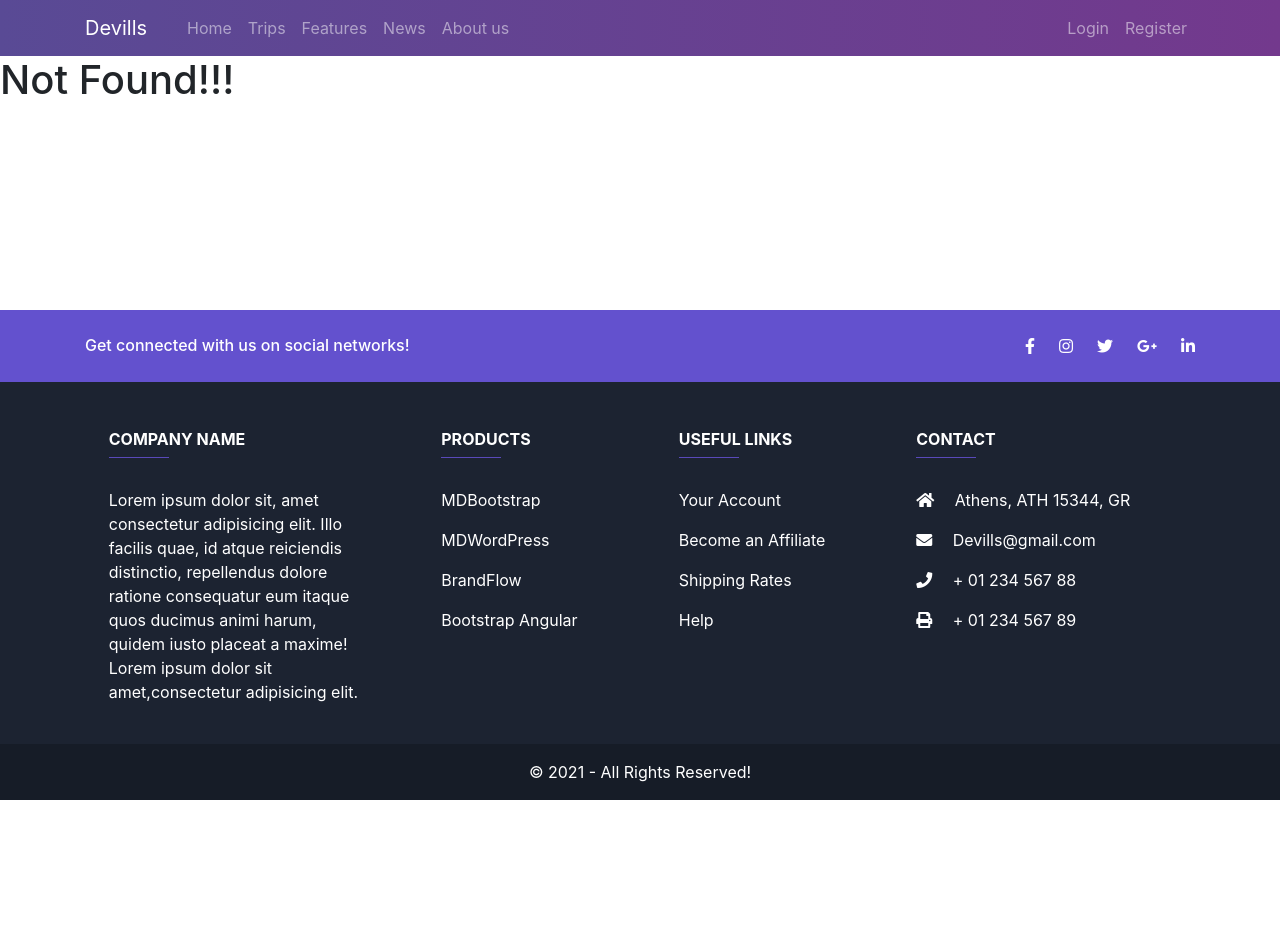
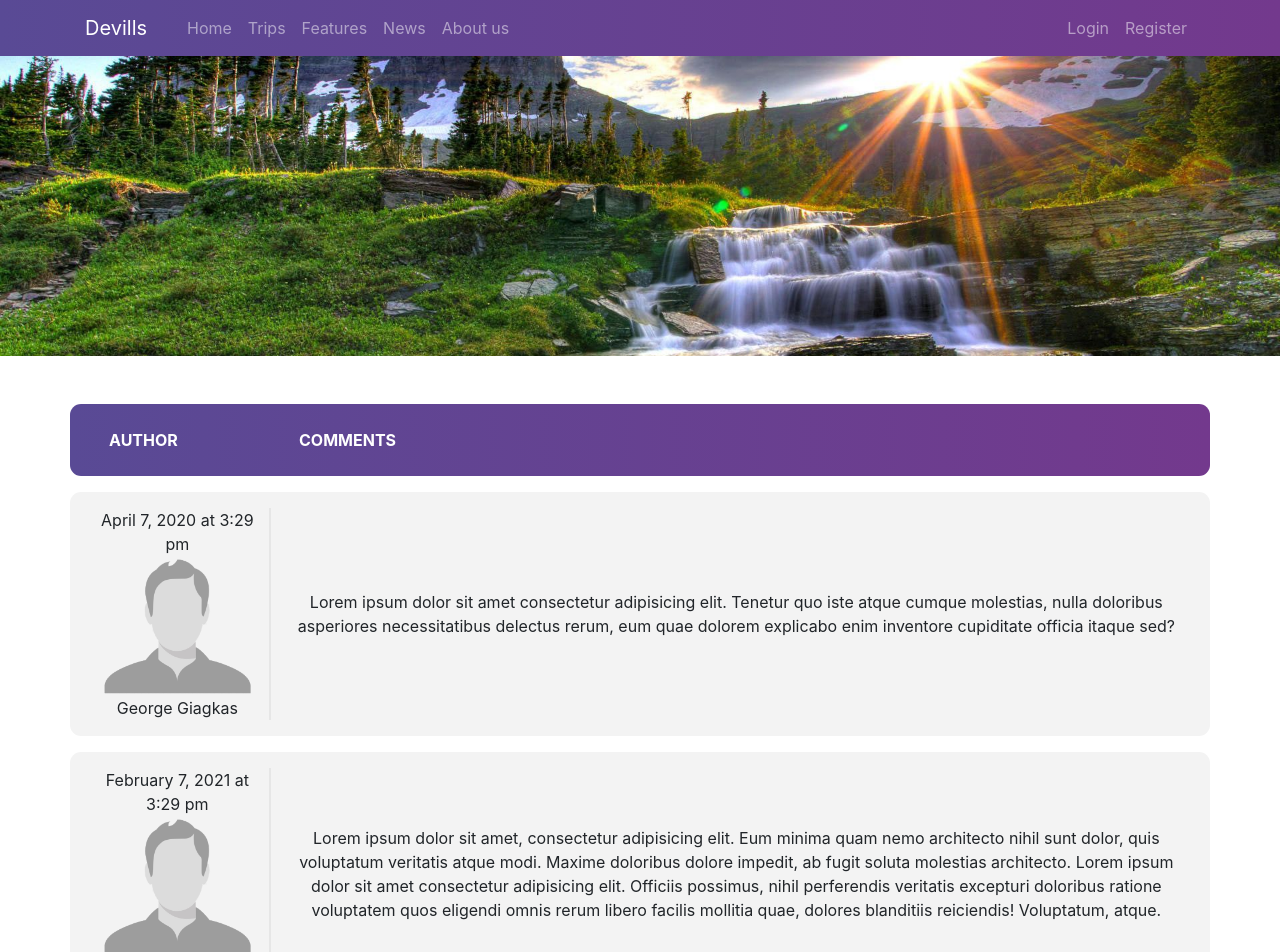
Before and after one commit to stergiosgk86/Forum-React, a React (Create React App) app: page /comments in a window 1280 px wide. Shown: the top 952 px of the page. Before the commit the page ends 800 px from the top, so only its background shows below. Built offline with nearby package versions, Linux system fonts and the light colour scheme.

Commit message:
Basic setup for Posts and Comments page

```diff
--- a/package.json
+++ b/package.json
@@ -6,6 +6,7 @@
     "@testing-library/jest-dom": "^5.11.9",
     "@testing-library/react": "^11.2.5",
     "@testing-library/user-event": "^12.6.3",
+    "axios": "^0.21.1",
     "bootstrap": "^4.6.0",
     "react": "^17.0.1",
     "react-bootstrap": "^1.4.3",
--- a/src/App.js
+++ b/src/App.js
@@ -2,6 +2,8 @@ import { Switch, Route } from 'react-router-dom';
 
 import './App.css';
 import Home from './components/Home/Home';
+import Posts from './components/Posts/Posts';
+import Comments from './components/Comments/Comments';
 import Navigationbar from './components/Navigationbar/Navigationbar';
 import NotFound from './components/NotFound/NotFound';
 import Scrolltopbtn from './components/Scrolltopbtn/Scrolltopbtn';
@@ -16,6 +18,8 @@ function App() {
           <Navigationbar />
           <Switch>
             <Route path="/" exact component={Home} />
+            <Route path="/posts" exact component={Posts} />
+            <Route path="/comments" exact component={Comments} />
             <Route component={NotFound} />
           </Switch>
         </div>
--- /dev/null
+++ b/src/components/Comments/Comments.css
@@ -0,0 +1,16 @@
+.userphoto {
+    background-image: url(../../Img/userphoto.png);
+    background-size: cover;
+    background-position: center;
+    width: 100%;
+    padding: 70px 20px;
+}
+
+.comments-image {
+    background-image: url(../../Img/Trip2.jpg);
+    background-size: cover;
+    background-position: center;
+    width: 100%;
+    padding: 150px 20px;
+    box-sizing: border-box;
+}
--- /dev/null
+++ b/src/components/Comments/Comments.js
@@ -0,0 +1,47 @@
+import React from 'react';
+
+import './Comments.css';
+
+function Comments() {
+    return (
+        <>
+            <div className="comments-image"></div>
+            <div className="pt-5">
+                <div className="container">
+                    <ul className="list-inline header text-uppercase p-4 text-white font-weight-bold  d-flex align-items-center row">
+                        <li className="list-inline-item col-md-2">author</li>
+                        <li className="list-inline-item col-md">comments</li>
+                    </ul>
+                </div>
+                <div className="container">
+                    <ul className="">
+                        {/* <li className="list-inline-item">April 7, 2020 at 3:29 pm</li> */}
+                    </ul>
+                    <ul className="list-inline body p-3 d-flex align-items-center row">
+                        <li className="list-inline-item col-md-2 seperate">
+                            <div className="text-center">April 7, 2020 at 3:29 pm</div>
+                            <div className="userphoto"></div>
+                            <div className="text-center">George Giagkas</div>
+                        </li>
+                        <li className="list-inline-item col-md text-center">Lorem ipsum dolor sit amet consectetur adipisicing elit. Tenetur quo iste atque cumque molestias, nulla doloribus asperiores necessitatibus delectus rerum, eum quae dolorem explicabo enim inventore cupiditate officia itaque sed?</li>
+                    </ul>
+                </div>
+                <div className="container">
+                    <ul className="">
+                        {/* <li className="list-inline-item">April 7, 2020 at 3:29 pm</li> */}
+                    </ul>
+                    <ul className="list-inline body p-3 d-flex align-items-center row">
+                        <li className="list-inline-item col-md-2 seperate">
+                            <div className="text-center">February 7, 2021 at 3:29 pm</div>
+                            <div className="userphoto"></div>
+                            <div className="text-center">John Doe</div>
+                        </li>
+                        <li className="list-inline-item col-md text-center">Lorem ipsum dolor sit amet, consectetur adipisicing elit. Eum minima quam nemo architecto nihil sunt dolor, quis voluptatum veritatis atque modi. Maxime doloribus dolore impedit, ab fugit soluta molestias architecto. Lorem ipsum dolor sit amet consectetur adipisicing elit. Officiis possimus, nihil perferendis veritatis excepturi doloribus ratione voluptatem quos eligendi omnis rerum libero facilis mollitia quae, dolores blanditiis reiciendis! Voluptatum, atque.</li>
+                    </ul>
+                </div>
+            </div>
+        </>
+    )
+}
+
+export default Comments;
--- a/src/components/Home/Home.css
+++ b/src/components/Home/Home.css
@@ -25,8 +25,16 @@
     color: #606060;
 }
 
-.title {
-    text-transform: capitalize;
+.link {
+    color: black;
     font-weight: bold;
-    font-size: 18px;
+    font-size: 20px;
 }
+
+.link:hover {
+    color: #662a81;
+    text-decoration: none;
+    font-weight: bold;
+    font-size: 20px;
+    cursor: pointer;
+}
--- a/src/components/Home/Home.js
+++ b/src/components/Home/Home.js
@@ -1,5 +1,5 @@
 import React from 'react';
-// import { NavLink } from 'react-router-dom';
+import { Link } from 'react-router-dom';
 
 import './Home.css';
 
@@ -19,7 +19,7 @@ const Home = () => {
                 <div className="container">
                     <ul className="list-inline p-3 body d-flex align-items-center row">
                         <li className="list-inline-item col-md-6 seperate">
-                            <div className="title">First Forum</div>
+                            <Link to="/posts" className="link">First Forum</Link>
                             <div className="inscription">Lorem ipsum dolor sit amet consectetur adipisicing</div>
                         </li>
                         <li className="list-inline-item col-md text-center font-weight-bold seperate">2</li>
@@ -30,7 +30,7 @@ const Home = () => {
                 <div className="container">
                     <ul className="list-inline body p-3 d-flex align-items-center row">
                         <li className="list-inline-item col-md-6 seperate">
-                            <div className="title">Second Forum</div>
+                            <Link to="/posts" className="link">Second Forum</Link>
                             <div className="inscription">Lorem ipsum dolor sit amet consectetur adipisicing</div>
                         </li>
                         <li className="list-inline-item col-md text-center font-weight-bold seperate">0</li>
@@ -41,7 +41,7 @@ const Home = () => {
                 <div className="container">
                     <ul className="list-inline body p-3 d-flex align-items-center row">
                         <li className="list-inline-item col-md-6 seperate">
-                            <div className="title">Third Forum</div>
+                            <Link to="/posts" className="link">Third Forum</Link>
                             <div className="inscription">Lorem ipsum dolor sit amet consectetur adipisicing</div>
                         </li>
                         <li className="list-inline-item col-md text-center font-weight-bold seperate">5</li>
@@ -52,7 +52,7 @@ const Home = () => {
                 <div className="container">
                     <ul className="list-inline body p-3 d-flex align-items-center row">
                         <li className="list-inline-item col-md-6 seperate">
-                            <div className="title">Forth Forum</div>
+                            <Link to="/posts" className="link">Forth Forum</Link>
                             <div className="inscription">Lorem ipsum dolor sit amet consectetur adipisicing</div>
                         </li>
                         <li className="list-inline-item col-md text-center font-weight-bold seperate">3</li>
@@ -63,7 +63,7 @@ const Home = () => {
                 <div className="container">
                     <ul className="list-inline body p-3 d-flex align-items-center row">
                         <li className="list-inline-item col-md-6 seperate">
-                            <div className="title">Fifth Forum</div>
+                            <Link to="/posts" className="link">Fifth Forum</Link>
                             <div className="inscription">Lorem ipsum dolor sit amet consectetur adipisicing</div>
                         </li>
                         <li className="list-inline-item col-md text-center font-weight-bold seperate">1</li>
@@ -74,7 +74,7 @@ const Home = () => {
                 <div className="container">
                     <ul className="list-inline body p-3 d-flex align-items-center row">
                         <li className="list-inline-item col-md-6 seperate">
-                            <div className="title">Sixth Forum</div>
+                            <Link to="/posts" className="link">Sixth Forum</Link>
                             <div className="inscription">Lorem ipsum dolor sit amet consectetur adipisicing</div>
                         </li>
                         <li className="list-inline-item col-md text-center font-weight-bold seperate">17</li>
@@ -85,7 +85,7 @@ const Home = () => {
                 <div className="container">
                     <ul className="list-inline body p-3 d-flex align-items-center row">
                         <li className="list-inline-item col-md-6 seperate">
-                            <div className="title">Seventh Forum</div>
+                            <Link to="/posts" className="link">Seventh Forum</Link>
                             <div className="inscription">Lorem ipsum dolor sit amet consectetur adipisicing</div>
                         </li>
                         <li className="list-inline-item col-md text-center font-weight-bold seperate">14</li>
@@ -96,7 +96,7 @@ const Home = () => {
                 <div className="container">
                     <ul className="list-inline body p-3 d-flex align-items-center row">
                         <li className="list-inline-item col-md-6 seperate">
-                            <div className="title">Eighth Forum</div>
+                            <Link to="/posts" className="link">Eighth Forum</Link>
                             <div className="inscription">Lorem ipsum dolor sit amet consectetur adipisicing</div>
                         </li>
                         <li className="list-inline-item col-md text-center font-weight-bold seperate">13</li>
--- /dev/null
+++ b/src/components/Posts/Posts.css
@@ -0,0 +1,8 @@
+.post-image {
+    background-image: url(../../Img/Trip3.jpg);
+    background-size: cover;
+    background-position: center;
+    width: 100%;
+    padding: 150px 20px;
+    box-sizing: border-box;
+}
--- /dev/null
+++ b/src/components/Posts/Posts.js
@@ -0,0 +1,43 @@
+import React from 'react';
+import { Link } from 'react-router-dom';
+
+import './Posts.css';
+
+const Posts = () => {
+    return (
+        <>
+            <div className="post-image"></div>
+            <div className="pt-5">
+                <div className="container">
+                    <ul className="list-inline header text-uppercase p-4 text-white font-weight-bold  d-flex align-items-center row">
+                        <li className="list-inline-item col-md-6">posts</li>
+                        <li className="list-inline-item col-md text-center">comments</li>
+                        <li className="list-inline-item col-md-3 text-center">last post</li>
+                    </ul>
+                </div>
+                <div className="container">
+                    <ul className="list-inline p-3 body d-flex align-items-center row">
+                        <li className="list-inline-item col-md-6 seperate">
+                            <Link to="/comments" className="link">First Post</Link>
+                            <div className="inscription">Lorem ipsum dolor sit amet consectetur adipisicing</div>
+                        </li>
+                        <li className="list-inline-item col-md text-center font-weight-bold seperate">2</li>
+                        <li className="list-inline-item col-md-3 text-center">10 months, 1 week ago</li>
+                    </ul>
+                </div>
+                <div className="container">
+                    <ul className="list-inline body p-3 d-flex align-items-center row">
+                        <li className="list-inline-item col-md-6 seperate">
+                            <Link to="/comments" className="link">Second Post</Link>
+                            <div className="inscription">Lorem ipsum dolor sit amet consectetur adipisicing</div>
+                        </li>
+                        <li className="list-inline-item col-md text-center font-weight-bold seperate">0</li>
+                        <li className="list-inline-item col-md-3 text-center">11 months, 3 weeks ago</li>
+                    </ul>
+                </div>
+            </div>
+        </>
+    )
+}
+
+export default Posts;
```
Also changed, not shown: .gitlab-ci.yml, src/Img/userphoto.png (added), 1 other file (tests, documents, lock files or other folders).
